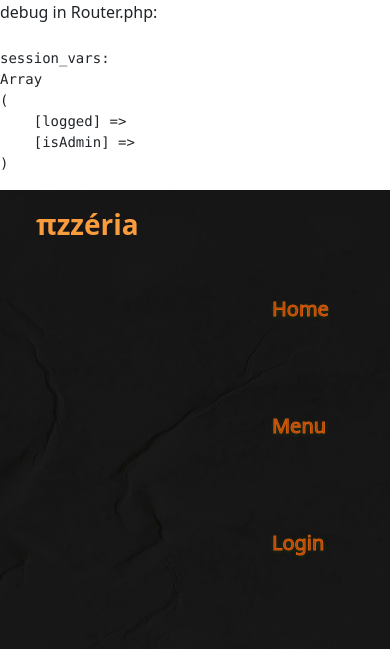
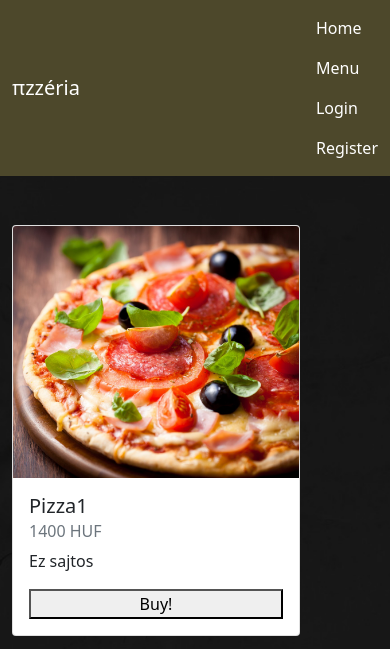
Before and after one commit to Aron-Szechenyi/webprog2-Beadando, a PHP site: page /menu in a window 390 px wide; the page is wider, and only the part inside the window is pictured. Shown: the top 649 px of that part. Run offline with PHP 8.4, Linux system fonts and the light colour scheme; data comes from the database, SQL or seed files in the repository.

Commit message:
demo app redesign

```diff
--- a/app/Controllers/OrderController.php
+++ b/app/Controllers/OrderController.php
@@ -28,37 +28,36 @@
         $this->render('menu', ["cards" => $cards]);
     }
 
-    /*
-     * no clue how to implement cycles in the templating lib
-     */
     private function assembleCards($value): string
     {
-        return ' <table class="container"><tr>
-            <div id="' . $value["ID"] . '">
-                   <td class="pizzaneve"> <h2>' . $value["NAME"] . ' </h2></td>
-                   <td class="descript"> <p> ' . $value["DESCRIPTION"] . ' </p></td>
-                   <td class="pizza">
-                        <img id="kep" src="' . $value["PICTURE"] . '">
-                        </td>
-                 <td class="price"> <h2>' . $value["PRICE"] . ' </h2></td>
-                 <td class="kosár">
-                 <form action="pizzak.php" method="get">
-                 <input type="hidden" id="id" name="id" value="' . $value["ID"] . '">
-                 <input type="hidden" id="name" name="name" value="' . $value["NAME"] . '">
-                 <button type="Submit" value="submit">
-                     <img id="kep2" src="cart.png"/>
-                 </button>
-             </form>
-                 </td>
-               </div>
-               </tr></table><br>';
+        return '<div class="col-md-4">
+            <div class="card"">
+                <img class="card-img-top" src="img/' . $value["PICTURE"] . '">
+                <div class="card-body">
+                    <h5 class="card-title">' . $value["NAME"] . '</h5>
+                    <h6 class="card-subtitle mb-2 text-muted">' . $value["PRICE"] . ' HUF</h6>
+                    <p class="card-text">' . $value["DESCRIPTION"] . '</p>
+                    <form action="/menu" method="POST">
+                         <input type="hidden" id="id" name="id" value="' . $value["ID"] . '">
+                         <input type="hidden" id="name" name="name" value="' . $value["NAME"] . '">
+                         <button class="card-button" type="Submit" value="submit">
+                             Buy!
+                         </button>
+                    </form>
+                </div>
+            </div>
+        </div>';
     }
 
     #[Route('/menu', 'POST')]
     public function postTest(array $params): void
     {
-        print "<h1>POST EXECUTED</h1>";
-        print_r($params);
-        $this->render('index');
+        $pizza = new ReflectionClass(Pizza::class);
+        $pizzas = $pizza->newInstanceWithoutConstructor()->getAllPizza();
+        $cards = "";
+        foreach ($pizzas as $key => $value) {
+            $cards .= $this->assembleCards($value);
+        }
+        $this->render('menu', ["cards" => $cards]);
     }
 }
--- a/util/Globals.php
+++ b/util/Globals.php
@@ -6,7 +6,7 @@
 
 class Globals
 {
-    public static bool $DEBUG = true;
+    public static bool $DEBUG = false;
     public static string $DB_NAME = "a3kwh7";
     public static string $DB_USERNAME = "root";
     public static string $DB_PASSWORD = "";
--- a/view/addNewItem.html
+++ b/view/addNewItem.html
@@ -12,10 +12,10 @@
 </head>
 
 <body>
+{% header %}
 <div class="container-fluid" id="bg-img">
     <div class="container">
-        {% header %}
-        <div class="bunner">
+        <div class="banner">
             <h2>{{method}}</h2><br>
             <form action="/addNewItem" method="POST">
                 <label for="name">Name:</label><br>
--- /dev/null
+++ b/view/css/menu.css
@@ -0,0 +1,13 @@
+.card {
+    background: #222;
+    margin-bottom: 2rem;
+    width: 18rem;
+}
+
+.card-button {
+    width: 100%;
+}
+
+#cards {
+    padding-top: 50px;
+}
--- a/view/css/styles.css
+++ b/view/css/styles.css
@@ -1,56 +1,42 @@
-* {
-    padding: 0;
-    margin: 0;
-    box-sizing: border-box;
-}
-
-.nav-link {
-    margin: 20%;
-    padding: 60px;
-    font-size: 20px;
-    color: rgb(255, 255, 255);
-
-}
-
-.nav-item {
-    padding: 20px;
-    color: black;
+.container-fluid {
+    padding-top: 0px;
 }
 
 #bg-img {
     background-image: url(/img/background.jpg);
     height: 100vh;
     background-position: center;
-    background-repeat: no-repeat;
     background-size: cover;
-    position: relative;
 }
 
-.nav-item a {
-    color: #af3f0b;
-    -webkit-text-stroke: 1px #d55c0c;
-    text-shadow: 0 1px 4px #23430C;
+li a {
+    color: white !important;
+    border-radius: 30px;
 }
 
-.nav-item a:hover {
-    color: #f99c3e;
+.navbar .navbar-nav .nav-link:hover {
+    background-color: #4d2208;
+    border-radius: 30px;
 }
 
-#nav-a {
-    color: #f99c3e;
-    font-size: 28px;
-    font-weight: bolder;
-
+.navbar-brand {
+    color: white;
 }
 
-.bunner {
+.navbar {
+    background-color: #4d482b;
+    margin-right: 0;
+    margin-left: 0;
+    margin-bottom: -25px;
+}
+
+.banner {
     color: white;
     position: absolute;
     top: 50%;
     left: 50%;
     transform: translate(-50%, -50%);
     text-align: center;
-
 }
 
 .col-1 {
--- a/view/header.html
+++ b/view/header.html
@@ -1,19 +1,14 @@
 <nav class="navbar navbar-expand-lg ">
     <div class="container-fluid" id="nav">
-        <a class="navbar-brand" id="nav-a">πzzéria</a>
-        <button aria-controls="navbarNav" aria-expanded="false" aria-label="Toggle navigation"
-                class="navbar-toggler" data-bs-target="#navbarNav" data-bs-toggle="collapse"
-                type="button">
-            <span class="navbar-toggler-icon"></span>
-        </button>
-        <div class="collapse navbar-collapse d-flex justify-content-end" id="navbarNav">
+        <a class="navbar-brand" href="/" id="nav-a">πzzéria</a>
+        <nav id="navbarNav">
             <ul class="navbar-nav">
                 <li class="nav-item">
                     <a class="nav-link active" href="/">Home</a>
                 </li>
                 {! if isAdmin == true !}
                 <li class="nav-item">
-                    <a class="nav-link active" href="/addNewItem">addNewItem</a>
+                    <a class="nav-link active" href="/addNewItem">Add new item</a>
                 </li>
                 {! else !}
                 {! endif !}
@@ -24,7 +19,7 @@
                 <li class="nav-item">
                     <form action="/logout" method="POST">
                         <input name="param1" type="hidden" value="val"/>
-                        <a class="nav-link active" href="#" onclick="this.parentNode.submit()">logout</a>
+                        <a class="nav-link active" href="#" onclick="this.parentNode.submit()">Logout</a>
                     </form>
                 </li>
                 {! else !}
@@ -39,6 +34,6 @@
                 </li>
                 {! endif !}
             </ul>
-        </div>
+        </nav>
     </div>
 </nav>
--- a/view/menu.html
+++ b/view/menu.html
@@ -5,20 +5,20 @@
     <meta content="IE=edge" http-equiv="X-UA-Compatible">
     <meta content="width=device-width, initial-scale=1.0" name="viewport">
     <link href="view/css/styles.css" rel="stylesheet">
+    <link href="view/css/menu.css" rel="stylesheet">
     <link crossorigin="anonymous" href="https://cdn.jsdelivr.net/npm/bootstrap@5.1.3/dist/css/bootstrap.min.css"
           integrity="sha384-1BmE4kWBq78iYhFldvKuhfTAU6auU8tT94WrHftjDbrCEXSU1oBoqyl2QvZ6jIW3" rel="stylesheet">
-    <link href="https://cdnjs.cloudflare.com/ajax/libs/font-awesome/4.7.0/css/font-awesome.min.css" rel="stylesheet">
     <title>πzzéria</title>
 </head>
 
 <body>
-<header>
-    <div class="container-fluid" id="bg-img">
-        <div class="container">
-            {% header %}
+{% header %}
+<div id="bg-img">
+    <div class="container mx-auto mt-4" id="cards">
+        <div class="row">
             {{cards}}
         </div>
     </div>
-</header>
+</div>
 </body>
 </html>
```
Also changed, not shown: view/authentication.html (+4 -4 lines), view/index.html (+6 -9 lines), img/cart.png (added).
